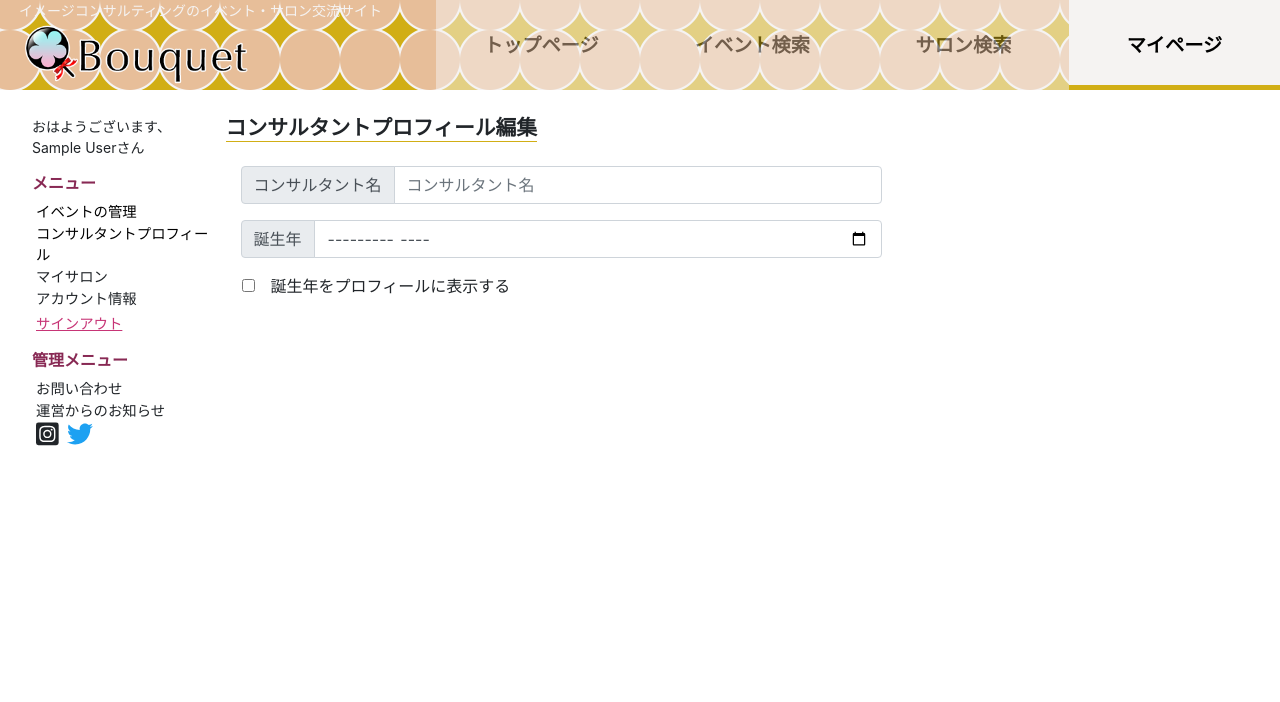
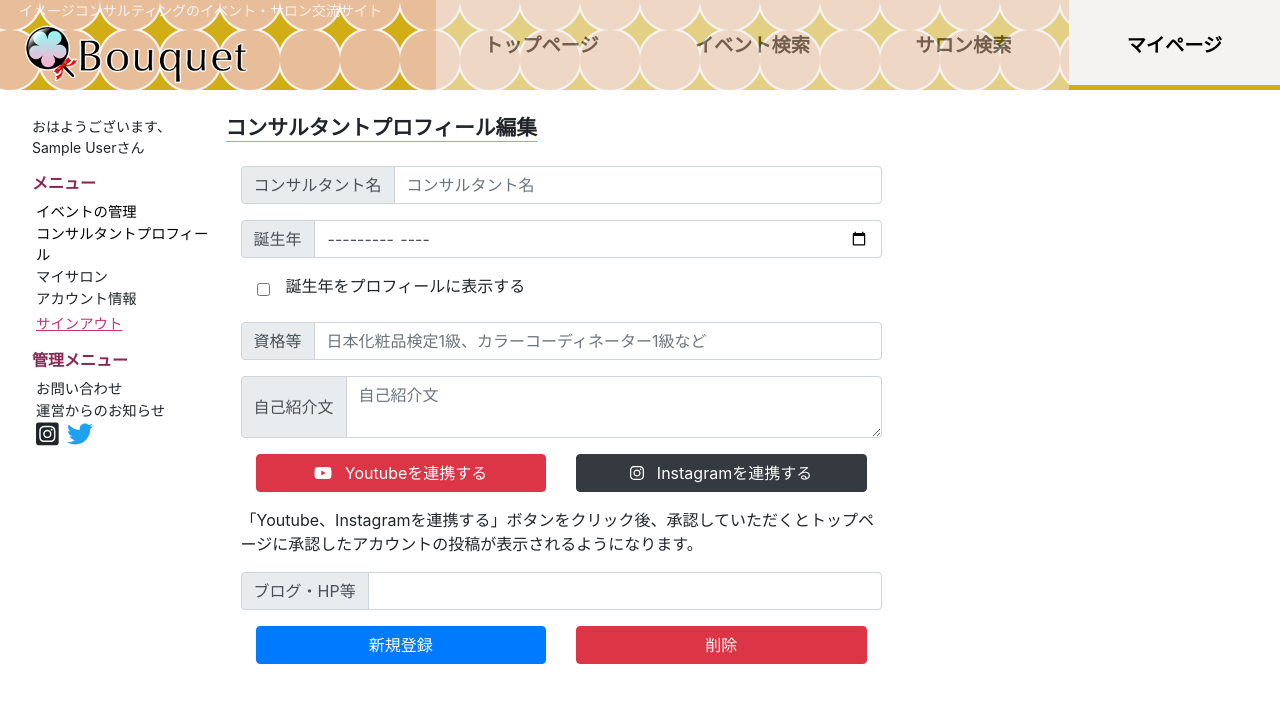
Before and after one commit to MikiTanabe/ImeconPortal, a Vue app in the folder bouquet/: page /mypage/consultantedit in a window 1280 px wide. Shown: the top 702 px of the page. Built offline with nearby package versions, Linux system fonts and the light colour scheme; no server answers; sample sign-in values are in the browser's storage; a web font is replaced by a local one.

Commit message:
コンサルタントプロフィール編集BK

```diff
--- a/bouquet/src/views/ConsultantEdit.vue
+++ b/bouquet/src/views/ConsultantEdit.vue
@@ -14,22 +14,72 @@
                 </div>
                 <div class="input-group mb-3">
                     <div class="input-group-prepend">
-                        <span class="input-group-text" id="consultant-name-label">誕生年</span>
+                        <span class="input-group-text" id="birth-label">誕生年</span>
                     </div>
-                        <input type="month" :bind="birth" placeholder="誕生年" aria-label="Birth"
-                        area-describedby="birth-label" class="form-control">
+                    <input type="month" :bind="birth" placeholder="誕生年" aria-label="Birth"
+                    area-describedby="birth-label" class="form-control">
+                </div>
+                <div class="input-group mb-3">
+                    <div class="d-flex align-items-center">
+                        <input type="checkbox" :bind="showBirth" class="d-inline-block mx-3" id="show-birth">
+                        <label for="show-birth">
+                            誕生年をプロフィールに表示する
+                        </label>
                     </div>
                 </div>
                 <div class="input-group mb-3">
-                    <div class="d-flex align-items-center">
-                        <input type="checkbox" :bind="showBirth" class="d-inline-block mx-3">
-                        <div>
-                            <span>誕生年をプロフィールに表示する</span>
-                        </div>
+                    <div class="input-group-prepend">
+                        <span class="input-group-text" id="certification-label">資格等</span>
+                    </div>
+                    <input type="text" :bind="certification" placeholder="日本化粧品検定1級、カラーコーディネーター1級など" aria-label="Certification"
+                    area-describedby="certification-label" class="form-control">
+                </div>
+                <div class="input-group mb-3">
+                    <div class="input-group-prepend">
+                        <span class="input-group-text" id="introduction-label">自己紹介文</span>
+                    </div>
+                    <textarea type="text" :bind="introduction" placeholder="自己紹介文" aria-label="Introduction"
+                    area-describedby="introduction-label" class="form-control"></textarea>
+                </div>
+                <div class="d-flex flex-wrap justify-content-center">
+                    <div class="col-12 col-md-6">
+                        <button type="button" class="btn btn-danger btn-block">
+                            <fa-icon :icon="['fab', 'youtube']" class="icon mr-2" />
+                            Youtubeを連携する
+                        </button>
+                    </div>
+                    <div class="col-12 col-md-6">
+                        <button type="button" class="btn btn-dark btn-block">
+                            <fa-icon :icon="['fab', 'instagram']" class="icon mr-2" />
+                            Instagramを連携する
+                        </button>
+                    </div>
+                </div>
+                <div class="my-3">
+                    <p>「Youtube、Instagramを連携する」ボタンをクリック後、承認していただくとトップページに承認したアカウントの投稿が表示されるようになります。</p>
+                </div>
+                <div class="input-group mb-3">
+                    <div class="input-group-prepend">
+                        <span class="input-group-text" id="url-blog-label">ブログ・HP等</span>
+                    </div>
+                    <input type="url" :bind="urlBlog" aria-label="UrlBlog"
+                    area-describedby="url-blog-label" class="form-control">
+                </div>
+                <div class="d-flex flex-wrap justify-content-center mb-3">
+                    <div class="col-12 col-md-6">
+                        <button type="button" @click="Submit()" class="btn btn-block btn-primary">
+                            {{ submitText }}
+                        </button>
+                    </div>
+                    <div class="col-12 col-md-6">
+                        <button type="button" @click="Submit(true)" class="btn btn-block btn-danger">
+                            削除
+                        </button>
                     </div>
                 </div>
             </div>
         </div>
+    </div>
 </template>
 <script>
     import json from '@/scripts/consultantsFormat.json'
@@ -176,6 +226,9 @@
                 set(newVal) {
                     this.$set(this.consultantData, 'youtuCh', newVal)
                 }
+            },
+            submitText: function () {
+                return this.blnHavProfile ? "更新" : "新規登録"
             }
         },
         created() {
```
